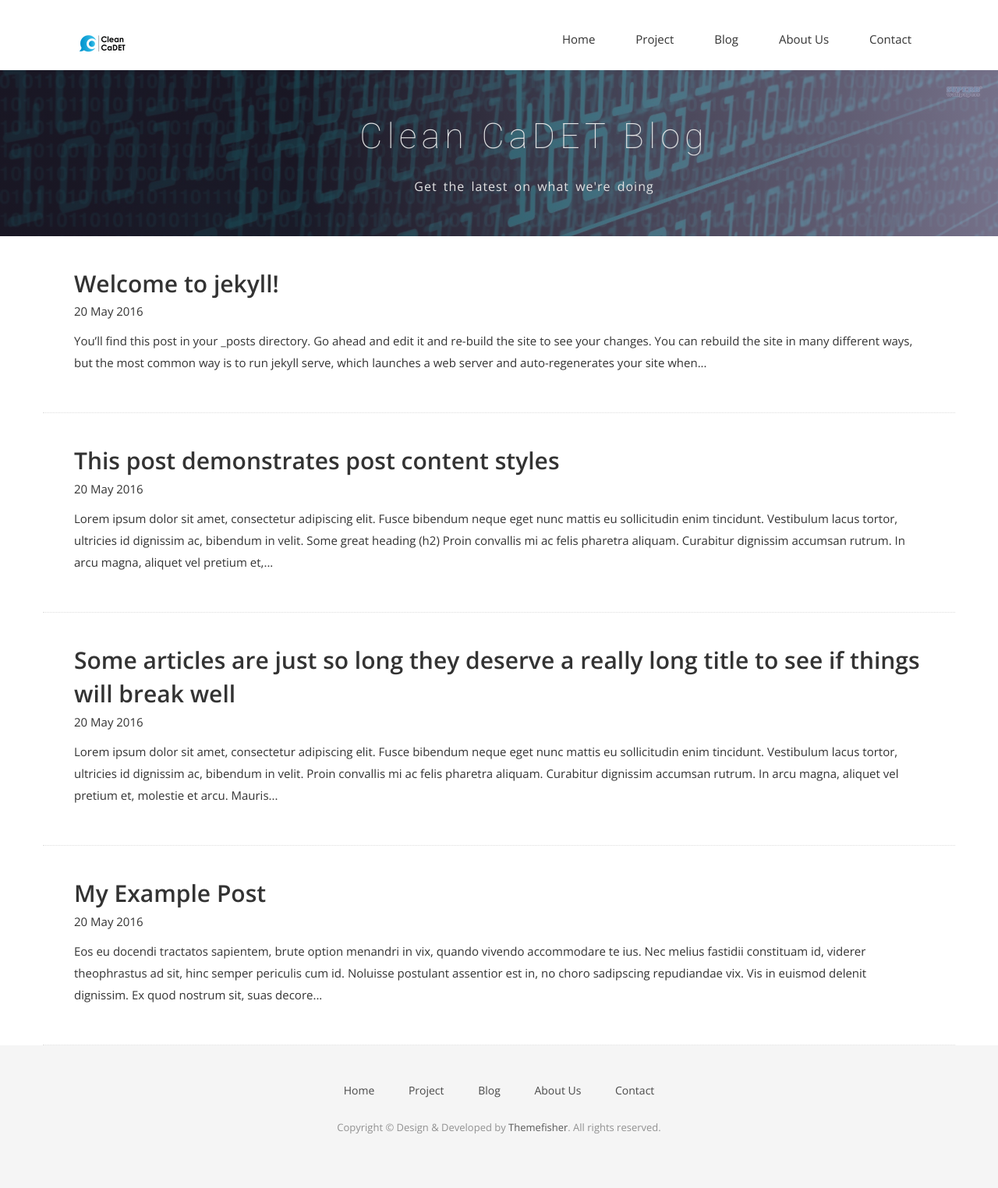
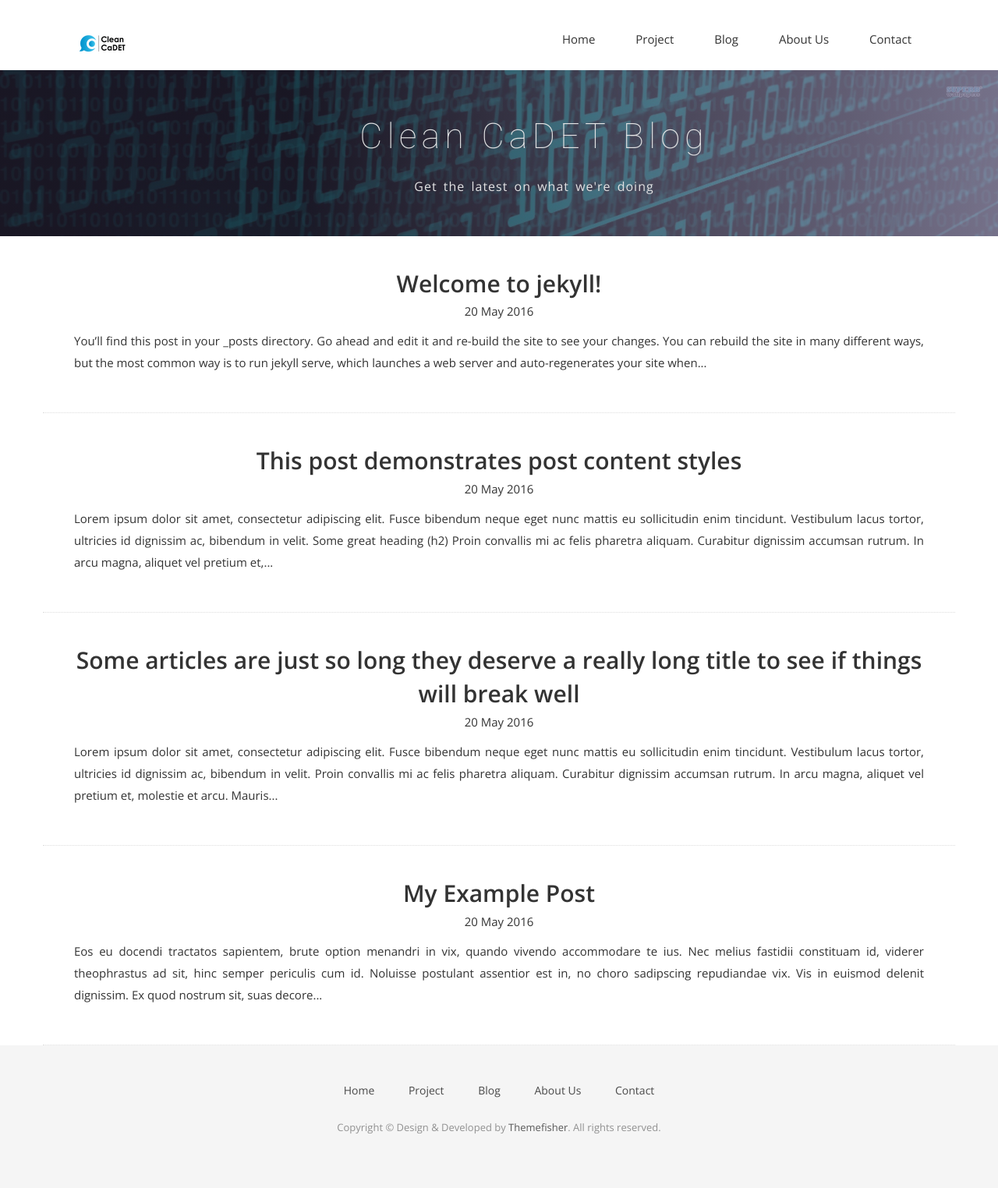
Before and after one commit to Clean-CaDET/clean-cadet.github.io, a Jekyll site: the page built from blog.html, in a window 1280 px wide. Shown: the whole page at 78% size. Built offline with Jekyll 4.4.1, drawn with Linux system fonts in a browser that asks for light colours; nearby versions of some CDN libraries; some web fonts are replaced.

Commit message:
Center title and info for blog posts.

```diff
--- a/_layouts/post.html
+++ b/_layouts/post.html
@@ -9,8 +9,8 @@ layout: page
       <div class="row">
         <div>
           <div class="block">
-            <h1>{{ page.title }}</h1>
-            <div class="post-info-wrapper">
+            <h1 class="text-center">{{ page.title }}</h1>
+            <div class="post-info-wrapper text-center">
               <p class="italic">By <span class="bold">{{ page.author }}</span> on <span class="bold">{{ page.date | date: "%B %-d, %Y" }}</span></p>
             </div>
             <hr />
--- a/blog.html
+++ b/blog.html
@@ -19,10 +19,10 @@ permalink: /blog/
 <div class="container">
   <div class="row">
     {% for post in site.posts %}
-    <div class="post-area">
+    <div class="post-area text-center">
       <a href="{{ post.url | prepend: site.baseurl }}" class="bold">{{ post.title }}</a>
       <p class="post-date">{{ post.date | date_to_long_string }}</p>
-      <p>
+      <p class="text-justify">
         {{ post.content | strip_html | truncatewords: 50 }}
       </p>
     </div>
```
